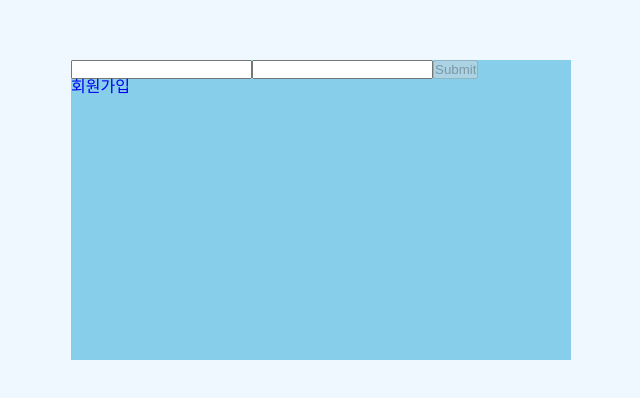
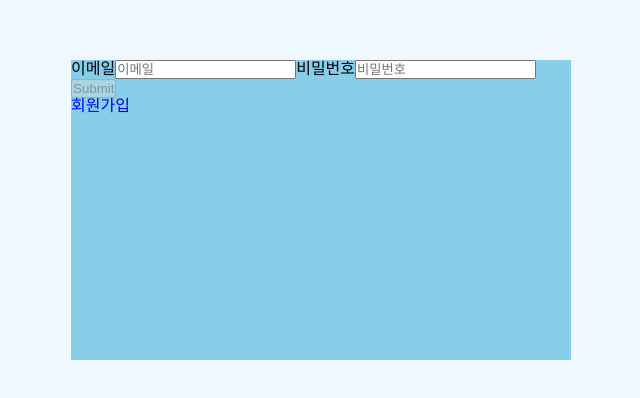
Before and after one commit to JongHoonSon/JH-Todo, a React (Create React App) app: page /auth/login in a window 1280 px wide. Shown: the part 190-588 px from the top of the page, without its empty margins (319-959 px from the left). Built offline with nearby package versions, Linux system fonts and the light colour scheme.

Commit message:
Feat: 로그인 실패 시 메시지 표시

```diff
--- a/src/hooks/api/auth/useLoginMutation.ts
+++ b/src/hooks/api/auth/useLoginMutation.ts
@@ -2,13 +2,16 @@ import { useMutation } from "@tanstack/react-query";
 import { useNavigate } from "react-router-dom";
 import { login } from "./../../../api/auth/login";
 
-export const useLoginMutation = () => {
+interface IuseLoginMutation {
+  handleLoginErrorChange: (boolean: boolean) => void;
+}
+
+export const useLoginMutation = ({
+  handleLoginErrorChange,
+}: IuseLoginMutation) => {
   const navigate = useNavigate();
 
   return useMutation(login, {
-    onMutate: () => {
-      console.log("onMutate");
-    },
     onSuccess: (data) => {
       console.log("onSuccess");
       console.log("data", data);
@@ -17,9 +20,7 @@ export const useLoginMutation = () => {
     onError: (error) => {
       console.log("onError");
       console.log("error", error);
-    },
-    onSettled: () => {
-      console.log("onSettled");
+      handleLoginErrorChange(true);
     },
   });
 };
--- a/src/pages/auth/LoginPage.tsx
+++ b/src/pages/auth/LoginPage.tsx
@@ -5,6 +5,7 @@ import { Link } from "react-router-dom";
 import { useLoginMutation } from "../../hooks/api/auth/useLoginMutation";
 import { useForm } from "react-hook-form";
 import { SubmitHandler } from "react-hook-form/dist/types";
+import { useState } from "react";
 
 interface LoginFormInputs {
   email: string;
@@ -12,13 +13,19 @@ interface LoginFormInputs {
 }
 
 export const LoginPage = (): React.ReactElement => {
-  const loginMutation = useLoginMutation();
   const {
     register,
     handleSubmit,
+    watch,
     formState: { errors, isValid },
-  } = useForm<LoginFormInputs>();
+  } = useForm<LoginFormInputs>({
+    mode: "onChange",
+  });
 
+  const [loginError, setLoginError] = useState(false);
+  const handleLoginErrorChange = (boolean: boolean) => setLoginError(boolean);
+
+  const loginMutation = useLoginMutation({ handleLoginErrorChange });
   const handleLoginFormSubmit: SubmitHandler<LoginFormInputs> = (data) => {
     loginMutation.mutate({
       emailInputValue: data.email,
@@ -26,26 +33,45 @@ export const LoginPage = (): React.ReactElement => {
     });
   };
 
+  watch(() => {
+    if (loginError === true) {
+      handleLoginErrorChange(false);
+    }
+  });
+
   return (
     <Container>
       <Helmet>
         <title>로그인</title>
       </Helmet>
       <form onSubmit={handleSubmit(handleLoginFormSubmit)}>
+        <label htmlFor="email">이메일</label>
         <input
+          type="text"
+          id="email"
+          defaultValue=""
           {...register("email", {
-            required: "이메일을 입력하세요.",
+            required: "이메일을 입력해 주세요.",
             validate: vaildateEmail,
           })}
+          placeholder="이메일"
         />
         {errors.email && <span>{errors.email.message}</span>}
+        <label htmlFor="password">비밀번호</label>
         <input
+          type="password"
+          id="password"
+          defaultValue=""
           {...register("password", {
-            required: "비밀번호를 입력하세요.",
+            required: "비밀번호를 입력해 주세요.",
             validate: validatePassword,
           })}
+          placeholder="비밀번호"
         />
         {errors.password && <span>{errors.password.message}</span>}
+        {loginError && (
+          <span>아이디 또는 비밀번호 정보가 일치하지 않습니다.</span>
+        )}
         <input type="submit" disabled={!isValid} />
       </form>
       <Link to="/auth/join">회원가입</Link>
```
